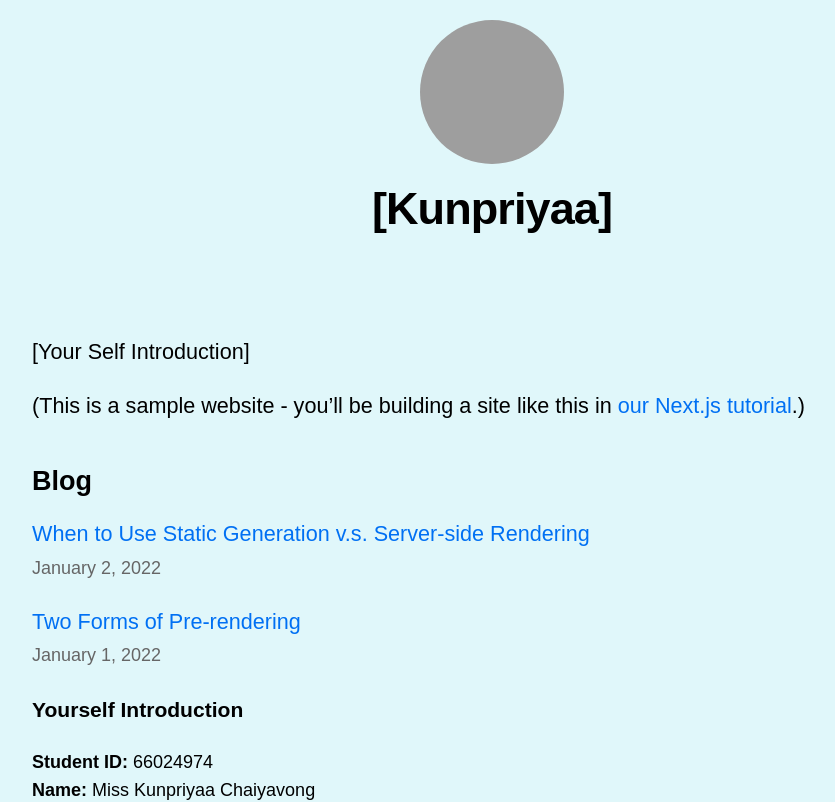
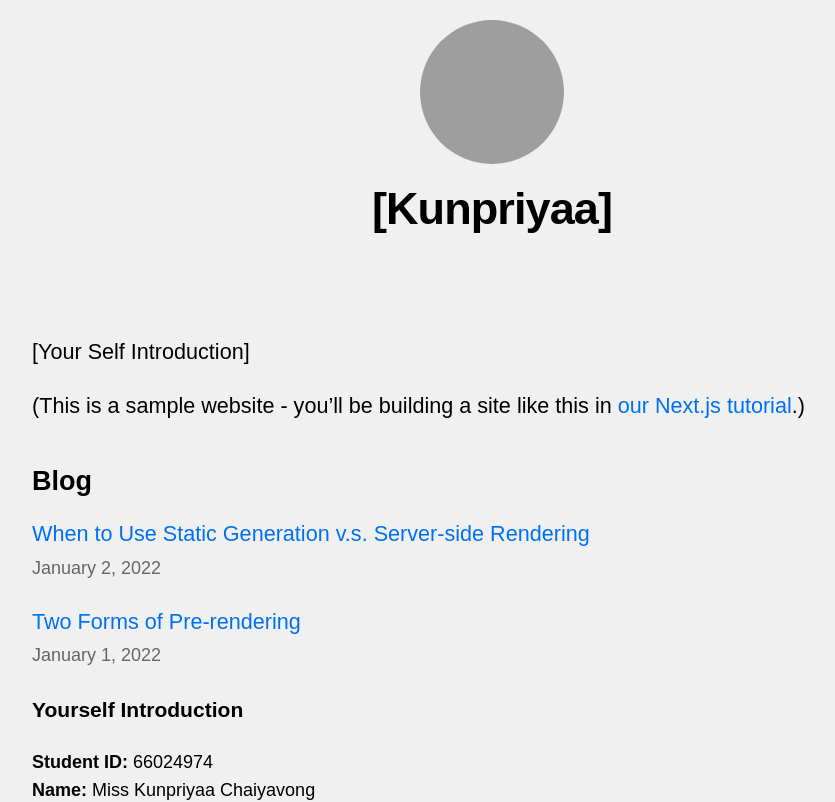
Before and after one commit to kunpriyaa/nextjs-blog, a Next.js app: page / in a window 1280 px wide. Shown: the top 802 px of the page, without its empty margins (148-983 px from the left). Built offline with nearby package versions, Linux system fonts and the light colour scheme; grey boxes are pictures that could not be loaded.

Commit message:
cardstyle4

```diff
--- a/components/layout.module.css
+++ b/components/layout.module.css
@@ -1,5 +1,5 @@
 body {
-  background-color: #e0f7fa;
+  background-color: #f0f0f0;
   margin: 0;
   font-family: Arial, sans-serif;
 }
```
